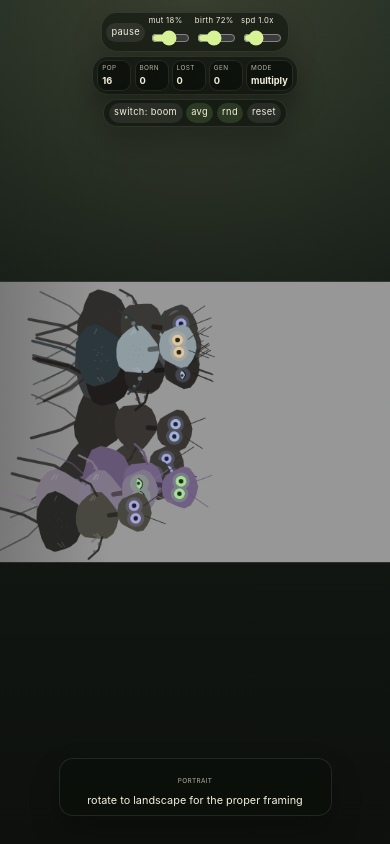
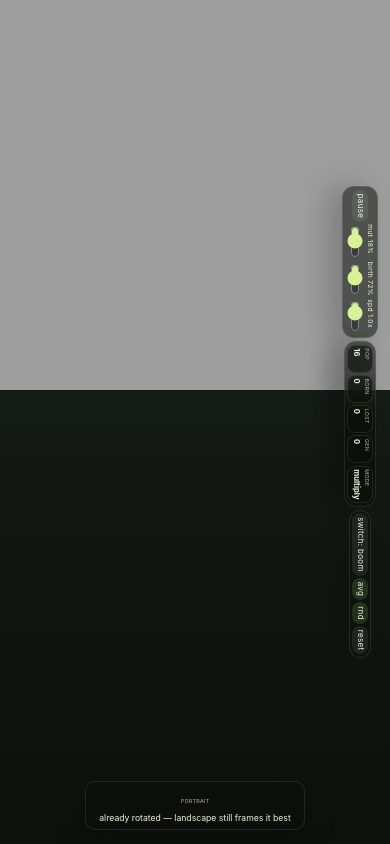
Before and after one commit to ka2le/crevo, a React (Vite) app: page / in a window 390 px wide. Built offline with nearby package versions, Linux system fonts and the light colour scheme.

Commit message:
Tighten color inheritance and rotate portrait UI

```diff
--- a/src/App.css
+++ b/src/App.css
@@ -1,10 +1,23 @@
+html,
+body,
+#root {
+  width: 100%;
+  height: 100%;
+  margin: 0;
+}
+
 .app-shell {
   position: relative;
   width: 100%;
   height: 100svh;
-  display: flex;
-  flex-direction: column;
   overflow: hidden;
+}
+
+.rotatable-page {
+  position: absolute;
+  inset: 0;
+  width: 100%;
+  height: 100%;
 }
 
 .game-canvas {
@@ -130,75 +143,76 @@
 
 @media (max-width: 760px) {
   .top-bar {
-    gap: 0.24rem;
-    padding-left: 0.35rem;
-    padding-right: 0.35rem;
+    gap: 0.16rem;
+    padding-left: 0.2rem;
+    padding-right: 0.2rem;
   }
 
   .control-group {
-    gap: 0.2rem;
-    padding: 0.2rem 0.28rem;
-    border-radius: 16px;
+    gap: 0.14rem;
+    padding: 0.12rem 0.18rem;
+    border-radius: 12px;
   }
 
   .button-control {
-    padding: 0.2rem 0.34rem;
-    font-size: 0.58rem;
+    padding: 0.14rem 0.24rem;
+    font-size: 0.5rem;
   }
 
   .slider-control {
-    font-size: 0.48rem;
-    gap: 0.08rem;
+    font-size: 0.42rem;
+    gap: 0.05rem;
   }
 
   .slider-control input {
-    width: clamp(34px, 10vw, 64px);
+    width: clamp(24px, 8vw, 48px);
   }
 
   .stat-pill {
-    min-width: 34px;
-    padding: 0.15rem 0.24rem;
-    border-radius: 9px;
+    min-width: 28px;
+    padding: 0.1rem 0.16rem;
+    border-radius: 8px;
   }
 
   .stat-pill span,
   .portrait-card span {
-    font-size: 0.4rem;
-    letter-spacing: 0.06em;
+    font-size: 0.34rem;
+    letter-spacing: 0.04em;
   }
 
   .stat-pill strong {
-    font-size: 0.58rem;
+    font-size: 0.48rem;
   }
 }
 
 @media (max-width: 760px) and (orientation: portrait) {
+  .rotatable-page {
+    width: 100svh;
+    height: 100vw;
+    top: 50%;
+    left: 50%;
+    right: auto;
+    bottom: auto;
+    transform: translate(-50%, -50%) rotate(90deg);
+    transform-origin: center center;
+  }
+
   .portrait-hint {
     display: flex;
     inset: auto 0 0 0;
     justify-content: center;
-    padding: 0 0.75rem calc(max(0.75rem, env(safe-area-inset-bottom)) + 1rem);
+    padding: 0 0.5rem calc(max(0.5rem, env(safe-area-inset-bottom)) + 0.4rem);
     z-index: 5;
   }
 
   .portrait-card {
-    width: min(70vw, 280px);
-    padding: 0.45rem 0.6rem;
-    border-radius: 14px;
+    width: min(58vw, 220px);
+    padding: 0.26rem 0.4rem;
+    border-radius: 10px;
     text-align: center;
   }
 
   .portrait-card p {
-    font-size: 0.68rem;
-  }
-
-  .game-canvas {
-    transform: rotate(90deg) scale(0.72);
-    transform-origin: center center;
-    opacity: 0.95;
-  }
-
-  .top-bar {
-    justify-content: center;
+    font-size: 0.54rem;
   }
 }
--- a/src/App.jsx
+++ b/src/App.jsx
@@ -42,6 +42,7 @@ function App() {
 
   return (
     <main className="app-shell">
+      <div className="rotatable-page">
         <header className="top-bar">
           <div className="control-group left">
             <button className="control button-control" onClick={togglePause}>
@@ -98,11 +99,12 @@ function App() {
         </header>
 
         <GameCanvas />
+      </div>
 
       <aside className="portrait-hint" aria-hidden="true">
         <div className="portrait-card">
           <span>portrait</span>
-          <p>rotate to landscape for the proper framing</p>
+          <p>already rotated — landscape still frames it best</p>
         </div>
       </aside>
     </main>
--- a/src/config.js
+++ b/src/config.js
@@ -30,11 +30,12 @@ export default {
     macroMutationChanceBase: 0.002,
     macroMutationChanceScale: 0.003,
     macroMutationMultiplier: 12,
-    colorMutationMultiplier: 0.08,
-    colorDrift: 0.08,
+    colorMutationMultiplier: 0.04,
+    colorDrift: 0.04,
+    colorMeanPull: 0.004,
+    colorLockToParent: 0.92,
     heightMutationMultiplier: 0.45,
     heightDrift: 0.45,
-    colorMeanPull: 0.01,
     defaultMeanPull: 0.04,
     monochromeFloor: 0.7,
     bodySquarenessDamping: 0.35,
--- a/src/sim/genetics.js
+++ b/src/sim/genetics.js
@@ -52,16 +52,32 @@ export const computeGeneAverages = (creatures) => {
   }, {})
 }
 
+const inheritColorGene = (parentValue, meanValue, sigma, meanPull, lockToParent, rng) => {
+  const drifted = parentValue + rng.normal(0, sigma) + (meanValue - parentValue) * meanPull
+  return clamp(parentValue * lockToParent + drifted * (1 - lockToParent))
+}
+
 export const mutateGenome = ({ parentGenome, averages, mutationStrength, rng }) => {
   const child = {}
   for (const key of TRAIT_KEYS) {
     const sigmaBase = MUTATION_SIGMA[key] * mutationStrength
-    const sigma = COLOR_KEYS.has(key)
-      ? sigmaBase * config.genetics.colorMutationMultiplier * config.genetics.colorDrift
-      : key === 'height'
-        ? sigmaBase * config.genetics.heightMutationMultiplier * config.genetics.heightDrift
-        : sigmaBase
-    const meanPull = COLOR_KEYS.has(key) ? config.genetics.colorMeanPull : config.genetics.defaultMeanPull
+    if (COLOR_KEYS.has(key)) {
+      const sigma = sigmaBase * config.genetics.colorMutationMultiplier * config.genetics.colorDrift
+      child[key] = inheritColorGene(
+        parentGenome[key],
+        averages[key],
+        sigma,
+        config.genetics.colorMeanPull * mutationStrength,
+        config.genetics.colorLockToParent,
+        rng,
+      )
+      continue
+    }
+
+    const sigma = key === 'height'
+      ? sigmaBase * config.genetics.heightMutationMultiplier * config.genetics.heightDrift
+      : sigmaBase
+    const meanPull = config.genetics.defaultMeanPull
     let value = parentGenome[key] + rng.normal(0, sigma)
     value += (averages[key] - parentGenome[key]) * meanPull * mutationStrength
     child[key] = clamp(value)
@@ -82,17 +98,13 @@ export const mutateGenome = ({ parentGenome, averages, mutationStrength, rng })
   const likelyNatural = rng.chance(config.genetics.naturalPaletteChance)
   if (likelyNatural) {
     const darkBrown = rng.pick(config.genetics.naturalPalettes)
-    child.hueA = clamp(child.hueA * 0.45 + darkBrown.h * 0.55 + rng.normal(0, 0.01))
-    child.hueB = clamp(child.hueB * 0.4 + darkBrown.h * 0.6 + rng.normal(0, 0.012))
-    child.satA = clamp(child.satA * 0.5 + darkBrown.s * 0.5)
-    child.satB = clamp(child.satB * 0.5 + darkBrown.s * 0.45)
-    child.valA = clamp(child.valA * 0.45 + darkBrown.v * 0.55)
-    child.valB = clamp(child.valB * 0.45 + darkBrown.v * 0.5)
-  } else {
-    child.satA = clamp(child.satA * 0.82 + 0.1)
-    child.satB = clamp(child.satB * 0.8 + 0.1)
-    child.valA = clamp(child.valA * 0.72 + 0.2)
-    child.valB = clamp(child.valB * 0.72 + 0.18)
+    const blend = 1 - config.genetics.colorLockToParent
+    child.hueA = clamp(child.hueA * (1 - blend) + darkBrown.h * blend + rng.normal(0, 0.002))
+    child.hueB = clamp(child.hueB * (1 - blend) + darkBrown.h * blend + rng.normal(0, 0.0025))
+    child.satA = clamp(child.satA * (1 - blend) + darkBrown.s * blend)
+    child.satB = clamp(child.satB * (1 - blend) + darkBrown.s * blend * 0.92)
+    child.valA = clamp(child.valA * (1 - blend) + darkBrown.v * blend)
+    child.valB = clamp(child.valB * (1 - blend) + darkBrown.v * blend * 0.92)
   }
 
   return child
```
Also changed, not shown: src/config.json (+7 -3 lines), 4 other files (tests, documents, lock files or other folders). Lines whose indentation alone changed are shown as unchanged.
